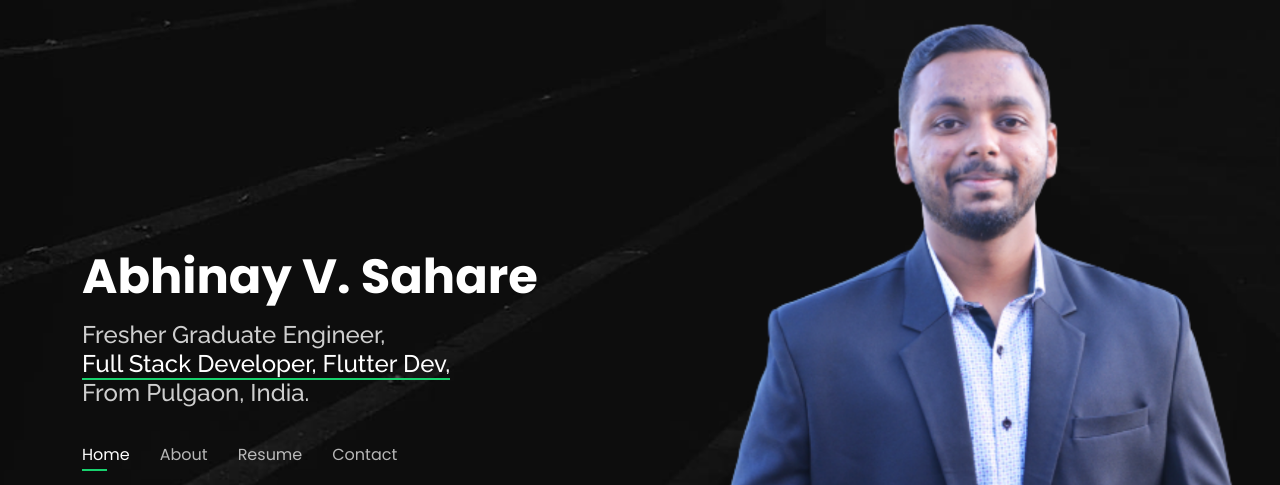
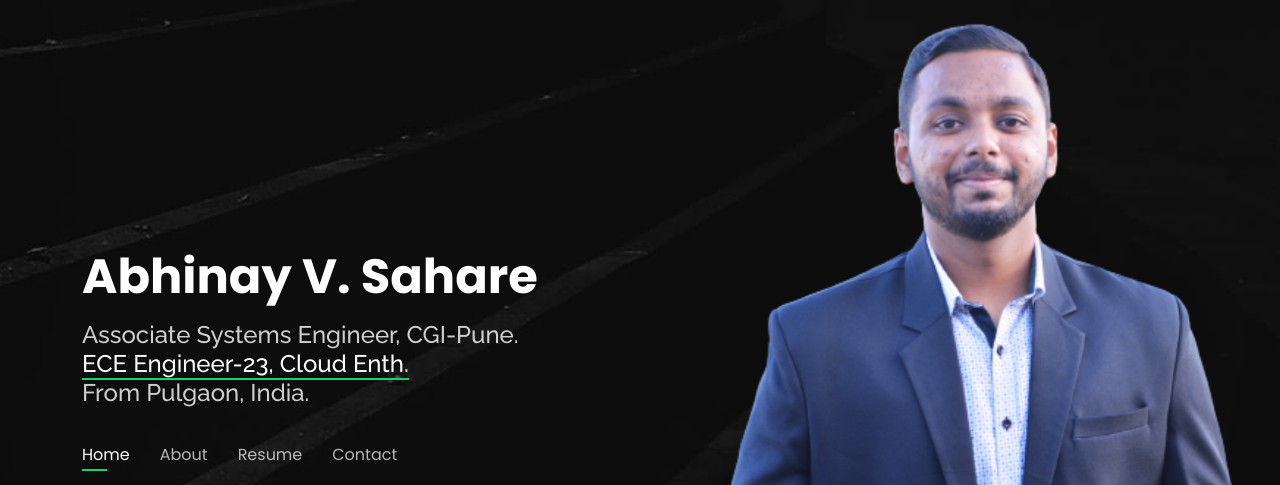
Before and after one commit to Abhinay0508/Portfolio, a plain HTML site: page index.html in a window 1280 px wide. Shown: the top 485 px of the page. Drawn offline with nearby package versions, Linux system fonts and the light colour scheme.

Commit message:
Update index.html

```diff
--- a/index.html
+++ b/index.html
@@ -45,7 +45,7 @@
       <h1><a href="index.html">Abhinay V. Sahare</a></h1>
       <!-- Uncomment below if you prefer to use an image logo -->
       <!-- <a href="index.html" class="mr-auto"><img src="assets/img/logo.png" alt="" class="img-fluid"></a> -->
-      <h2>Fresher Graduate Engineer, <br/> <span>Full Stack Developer, Flutter Dev, </span> <br/>From Pulgaon, India.</h2>
+      <h2>Associate Systems Engineer, CGI-Pune. <br/> <span>ECE Engineer-23, Cloud Enth.</span> <br/>From Pulgaon, India.</h2>
 
       <nav id="navbar" class="navbar">
         <ul>
```
